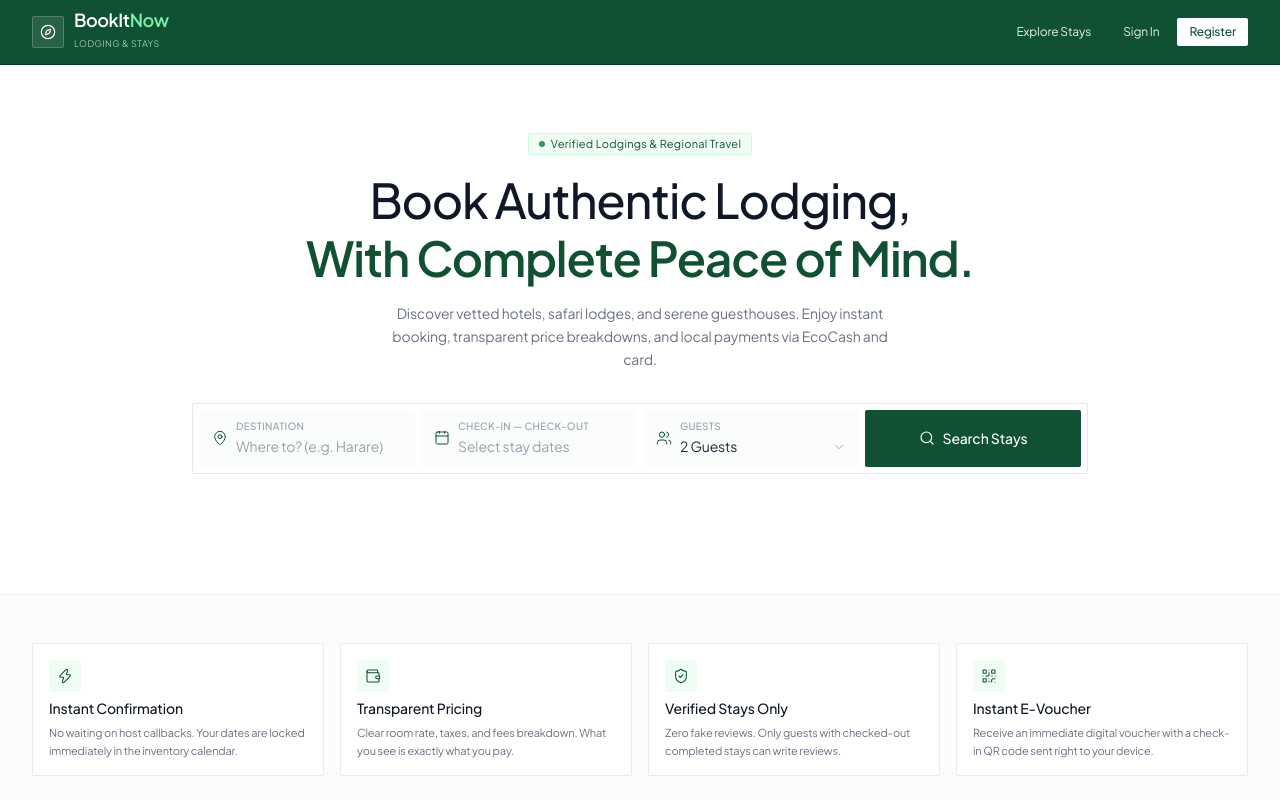
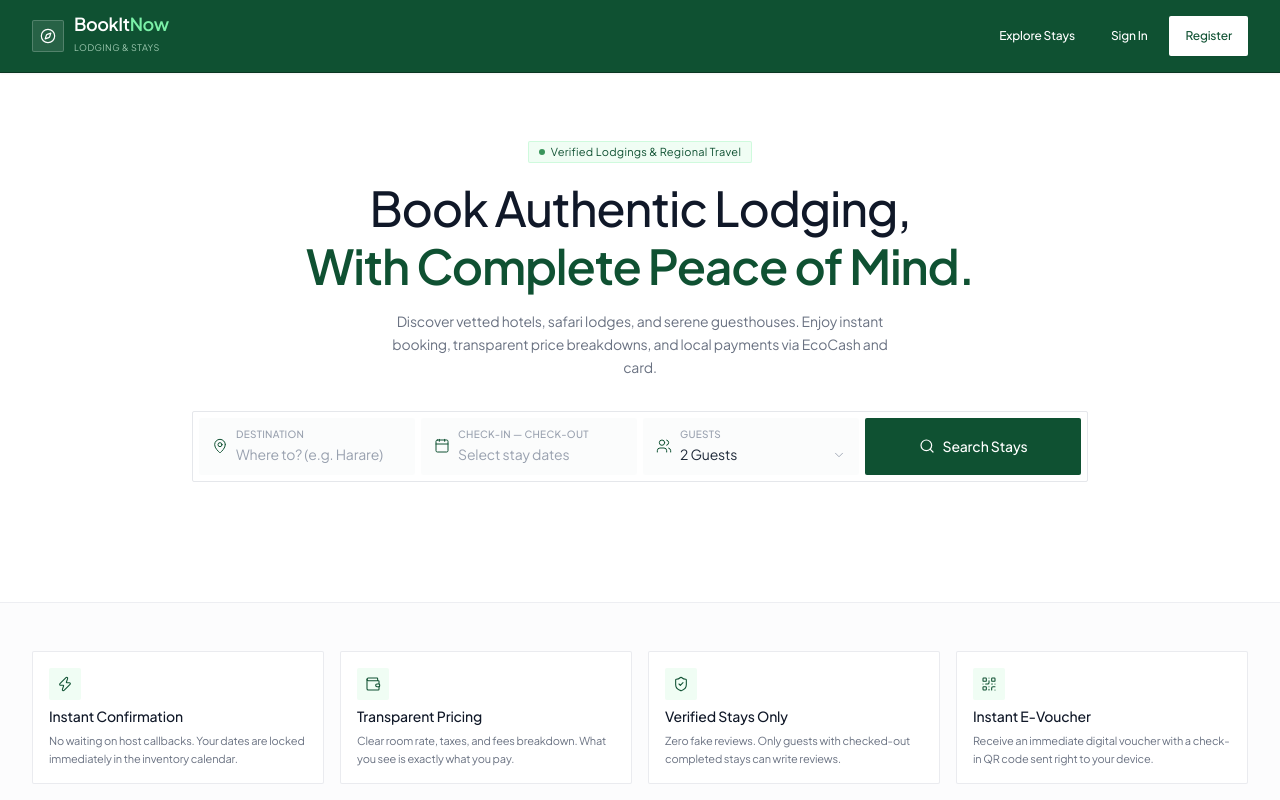
Before and after one commit to recallmabika/BookItNow, a Next.js app in the folder web/: page / in a window 1280 px wide. Shown: the top 800 px of the page. Built offline with nearby package versions, Linux system fonts and the light colour scheme.

Commit message:
style: set white background hover state with generous vertical padding on navbar links

```diff
--- a/web/src/components/Navbar.tsx
+++ b/web/src/components/Navbar.tsx
@@ -34,9 +34,9 @@ export default function Navbar() {
 
   return (
     <header className="bg-[#0F5132] border-b border-[#0A3622] sticky top-0 z-50 shadow-xs">
-      <div className="max-w-7xl mx-auto px-4 sm:px-6 lg:px-8 h-16 flex items-center justify-between">
+      <div className="max-w-7xl mx-auto px-4 sm:px-6 lg:px-8 h-18 flex items-center justify-between">
         {/* Brand */}
-        <Link href="/" className="flex items-center gap-2.5 group">
+        <Link href="/" className="flex items-center gap-2.5 group py-2">
           <div className="w-8 h-8 rounded-xs bg-white/10 hover:bg-white/20 flex items-center justify-center text-white transition-colors duration-150 border border-white/20">
             <Compass className="w-4 h-4 stroke-[1.8]" />
           </div>
@@ -54,7 +54,7 @@ export default function Navbar() {
         <div className="flex items-center gap-2">
           <Link
             href="/search"
-            className="text-xs font-normal text-white/90 hover:text-white hover:bg-white/10 active:bg-white/15 transition-all duration-150 px-3 py-1.5 rounded-xs"
+            className="text-xs font-medium text-white hover:bg-white hover:text-[#0F5132] transition-all duration-150 px-3.5 py-3 rounded-xs"
           >
             Explore Stays
           </Link>
@@ -63,13 +63,13 @@ export default function Navbar() {
             <div className="flex items-center gap-2 pl-1">
               <Link
                 href="/my-bookings"
-                className="flex items-center gap-1.5 text-xs font-normal text-white/90 hover:text-white hover:bg-white/10 active:bg-white/15 transition-all duration-150 px-3 py-1.5 rounded-xs"
+                className="group flex items-center gap-1.5 text-xs font-medium text-white hover:bg-white hover:text-[#0F5132] transition-all duration-150 px-3.5 py-3 rounded-xs"
               >
-                <Calendar className="w-3.5 h-3.5 text-green-300 stroke-[1.8]" />
+                <Calendar className="w-3.5 h-3.5 text-green-300 group-hover:text-[#0F5132] stroke-[1.8] transition-colors" />
                 <span>My Bookings</span>
               </Link>
 
-              <div className="h-3.5 w-px bg-white/20 mx-1" />
+              <div className="h-5 w-px bg-white/20 mx-1" />
 
               <div className="flex items-center gap-2 pl-1">
                 <span className="w-7 h-7 rounded-xs bg-white text-[#0F5132] flex items-center justify-center font-semibold text-[11px] shadow-xs">
@@ -79,23 +79,23 @@ export default function Navbar() {
                 <button
                   onClick={handleLogout}
                   title="Log out"
-                  className="text-white/70 hover:text-white hover:bg-white/10 p-1.5 rounded-xs transition-colors cursor-pointer"
+                  className="text-white hover:bg-white hover:text-[#0F5132] p-2.5 rounded-xs transition-all duration-150 cursor-pointer"
                 >
                   <LogOut className="w-3.5 h-3.5 stroke-[1.8]" />
                 </button>
               </div>
             </div>
           ) : (
-            <div className="flex items-center gap-1.5">
+            <div className="flex items-center gap-2">
               <Link
                 href="/login"
-                className="text-xs font-normal text-white/90 hover:text-white hover:bg-white/10 transition-all duration-150 px-3 py-1.5 rounded-xs"
+                className="text-xs font-medium text-white hover:bg-white hover:text-[#0F5132] transition-all duration-150 px-3.5 py-3 rounded-xs"
               >
                 Sign In
               </Link>
               <Link
                 href="/register"
-                className="text-xs font-medium bg-white text-[#0F5132] hover:bg-green-50 active:bg-green-100 px-3 py-1.5 rounded-xs transition-all duration-150 shadow-xs"
+                className="text-xs font-medium bg-white text-[#0F5132] hover:bg-green-50 active:bg-green-100 px-4 py-3 rounded-xs transition-all duration-150 shadow-xs"
               >
                 Register
               </Link>
```
